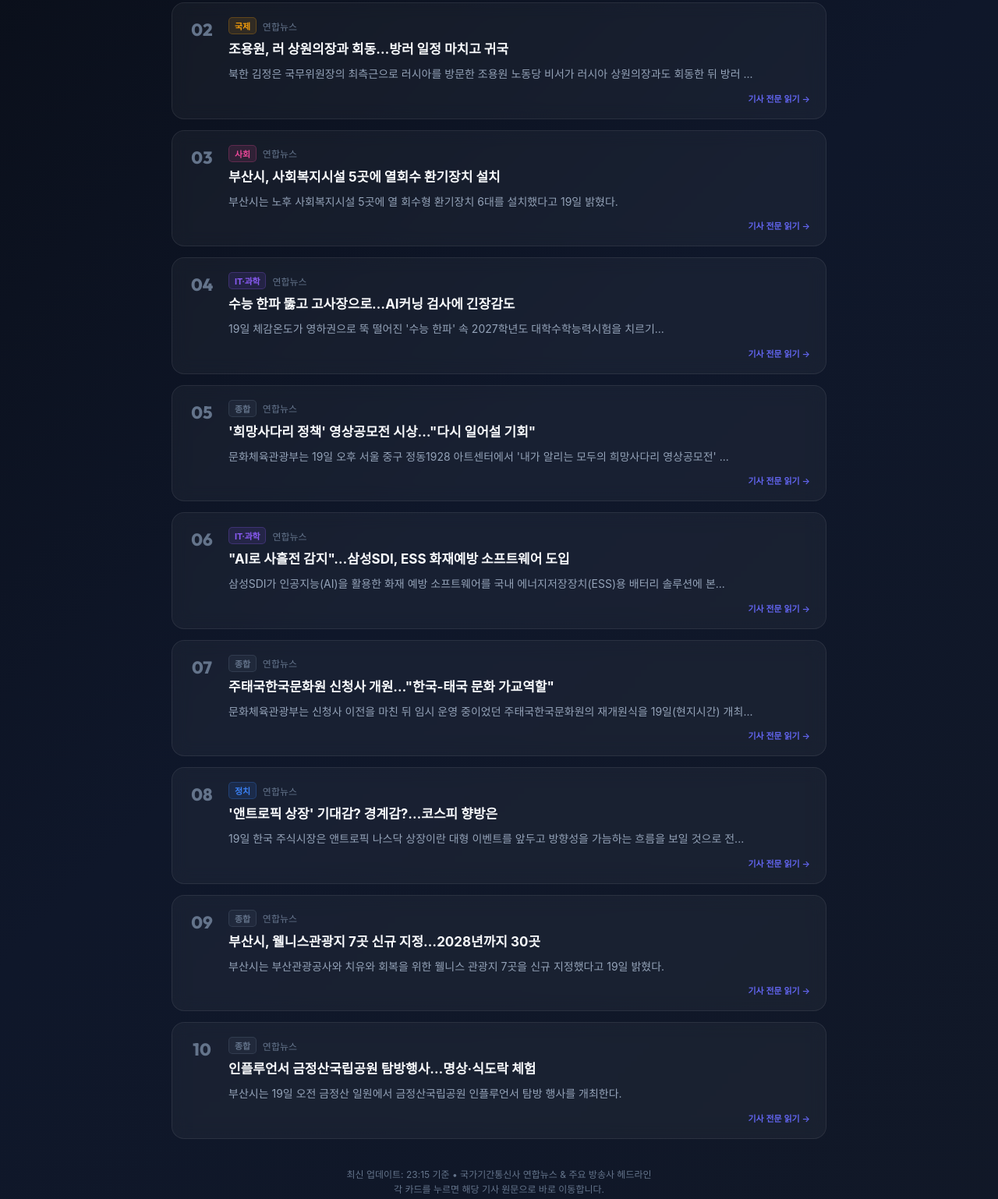
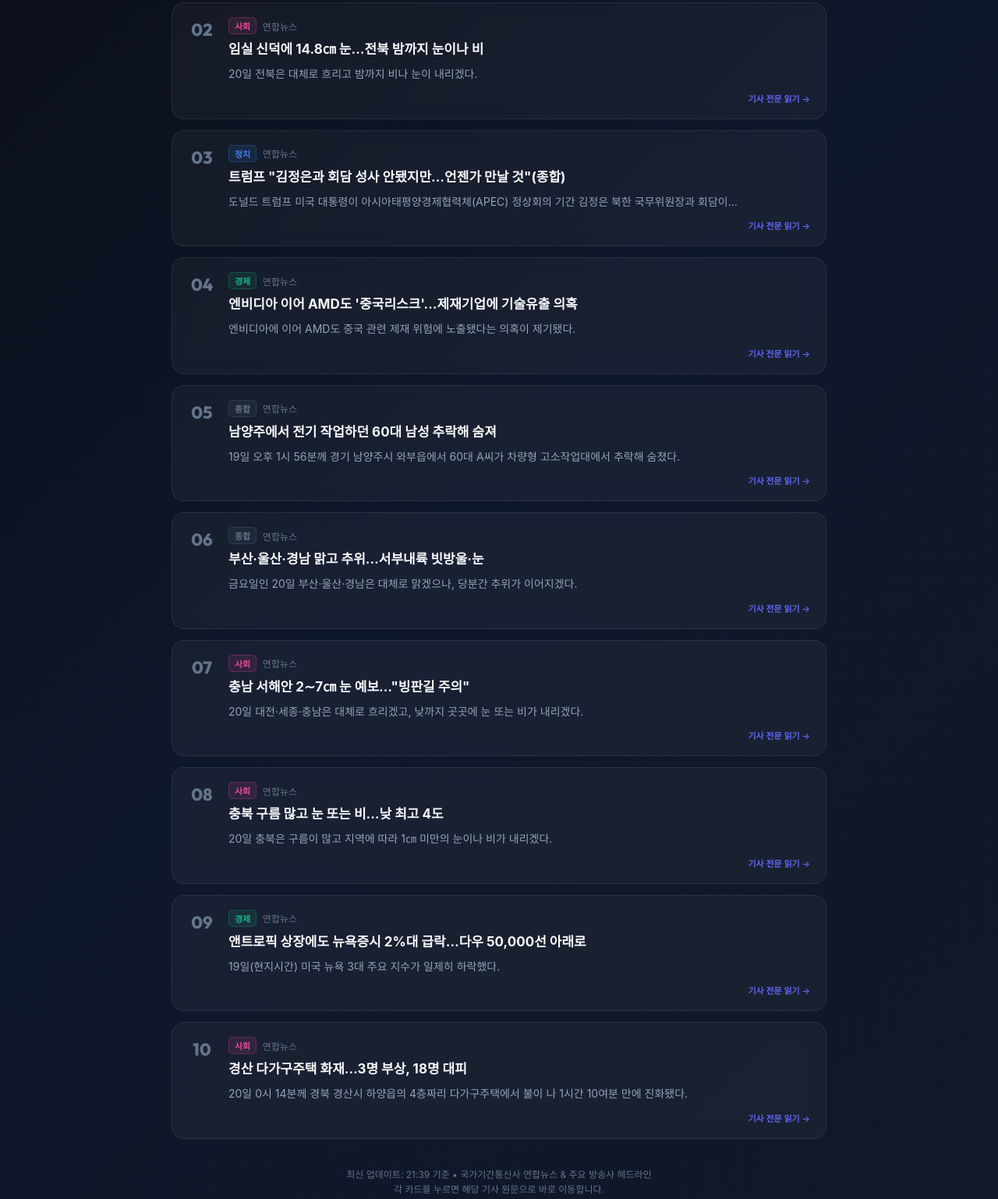
Before and after one commit to dlsgh71/morning-news, a plain HTML site: page index.html in a window 1280 px wide. Shown: the part 423-1961 px from the top of the page at 78% size. Drawn offline with Linux system fonts and the light colour scheme; a web font is replaced by a local one.

Commit message:
Auto-update morning news: 2026-11-19 21:39:05

```diff
--- a/index.html
+++ b/index.html
@@ -9,7 +9,7 @@
     <meta name="apple-mobile-web-app-title" content="10대뉴스">
     <link rel="apple-touch-icon" href="https://cdn-icons-png.flaticon.com/512/3208/3208799.png">
     <link rel="manifest" href="manifest.json">
-    <title>☀️ 10대 뉴스 브리핑 (본문 내용 요약 음성 지원) | 2026년 11월 18일 (수요일)</title>
+    <title>☀️ 10대 뉴스 브리핑 (본문 내용 요약 음성 지원) | 2026년 11월 19일 (목요일)</title>
     <link rel="preconnect" href="https://fonts.googleapis.com">
     <link rel="preconnect" href="https://fonts.gstatic.com" crossorigin>
     <link href="https://fonts.googleapis.com/css2?family=Pretendard:wght@300;400;600;700;800&family=Outfit:wght@400;600;700;800&display=swap" rel="stylesheet">
@@ -384,7 +384,7 @@
     <div class="container">
         <header>
             <div class="header-left">
-                <span class="date-badge">☀️ TODAY'S BRIEFING &bull; 2026년 11월 18일 (수요일)</span>
+                <span class="date-badge">☀️ TODAY'S BRIEFING &bull; 2026년 11월 19일 (목요일)</span>
                 <h1>오늘의 핵심 뉴스 10선</h1>
             </div>
             <div class="header-controls">
@@ -414,47 +414,28 @@
 
         <div class="news-list" id="newsList">
 
-        <div class="news-card" data-category="IT·과학" onclick="window.open('https://www.yna.co.kr/view/AKR20261119000200017', '_blank')">
+        <div class="news-card" data-category="경제" onclick="window.open('https://www.yna.co.kr/view/AKR20261120009100087', '_blank')">
             <div class="card-left">
                 <span class="news-index">01</span>
             </div>
             <div class="card-body">
                 <div class="card-meta">
-                    <span class="badge" style="background-color: #8b5cf620; color: #8b5cf6; border: 1px solid #8b5cf640;">
-                        IT·과학
+                    <span class="badge" style="background-color: #10b98120; color: #10b981; border: 1px solid #10b98140;">
+                        경제
                     </span>
                     <span class="source-tag">연합뉴스</span>
                 </div>
-                <h3 class="news-title">웹서버 &#x27;엔진엑스&#x27;서 치명적 취약점…전세계 웹사이트 30% 비상</h3>
-                <p class="news-summary">전 세계 웹사이트 약 30%에서 사용되는 웹 서버 소프트웨어(SW) &#x27;엔진엑스(NGINX)&#x27;에서 외부 공격자가...</p>
+                <h3 class="news-title">美 용병과 손잡은 아이티 경찰…갱단원 최소 34명 사살</h3>
+                <p class="news-summary">아이티 경찰이 19일(현지시간) 외부 민간군사기업의 지원을 받아 갱단원 최소 34명을 사살했다고 엘살바...</p>
                 <div class="card-footer">
                     <span class="read-more">기사 전문 읽기 →</span>
                 </div>
             </div>
         </div>
 
-        <div class="news-card" data-category="국제" onclick="window.open('https://www.yna.co.kr/view/AKR20261119022100504', '_blank')">
+        <div class="news-card" data-category="사회" onclick="window.open('https://www.yna.co.kr/view/AKR20261120012200055', '_blank')">
             <div class="card-left">
                 <span class="news-index">02</span>
-            </div>
-            <div class="card-body">
-                <div class="card-meta">
-                    <span class="badge" style="background-color: #f59e0b20; color: #f59e0b; border: 1px solid #f59e0b40;">
-                        국제
-                    </span>
-                    <span class="source-tag">연합뉴스</span>
-                </div>
-                <h3 class="news-title">조용원, 러 상원의장과 회동…방러 일정 마치고 귀국</h3>
-                <p class="news-summary">북한 김정은 국무위원장의 최측근으로 러시아를 방문한 조용원 노동당 비서가 러시아 상원의장과도 회동한 뒤 방러 ...</p>
-                <div class="card-footer">
-                    <span class="read-more">기사 전문 읽기 →</span>
-                </div>
-            </div>
-        </div>
-
-        <div class="news-card" data-category="사회" onclick="window.open('https://www.yna.co.kr/view/AKR20261119019800051', '_blank')">
-            <div class="card-left">
-                <span class="news-index">03</span>
             </div>
             <div class="card-body">
                 <div class="card-meta">
@@ -463,34 +444,53 @@
                     </span>
                     <span class="source-tag">연합뉴스</span>
                 </div>
-                <h3 class="news-title">부산시, 사회복지시설 5곳에 열회수 환기장치 설치</h3>
-                <p class="news-summary">부산시는 노후 사회복지시설 5곳에 열 회수형 환기장치 6대를 설치했다고 19일 밝혔다.</p>
+                <h3 class="news-title">임실 신덕에 14.8㎝ 눈…전북 밤까지 눈이나 비</h3>
+                <p class="news-summary">20일 전북은 대체로 흐리고 밤까지 비나 눈이 내리겠다.</p>
                 <div class="card-footer">
                     <span class="read-more">기사 전문 읽기 →</span>
                 </div>
             </div>
         </div>
 
-        <div class="news-card" data-category="IT·과학" onclick="window.open('https://www.yna.co.kr/view/AKR20261119020400053', '_blank')">
+        <div class="news-card" data-category="정치" onclick="window.open('https://www.yna.co.kr/view/AKR20261120006151071', '_blank')">
             <div class="card-left">
-                <span class="news-index">04</span>
+                <span class="news-index">03</span>
             </div>
             <div class="card-body">
                 <div class="card-meta">
-                    <span class="badge" style="background-color: #8b5cf620; color: #8b5cf6; border: 1px solid #8b5cf640;">
-                        IT·과학
+                    <span class="badge" style="background-color: #3b82f620; color: #3b82f6; border: 1px solid #3b82f640;">
+                        정치
                     </span>
                     <span class="source-tag">연합뉴스</span>
                 </div>
-                <h3 class="news-title">수능 한파 뚫고 고사장으로…AI커닝 검사에 긴장감도</h3>
-                <p class="news-summary">19일 체감온도가 영하권으로 뚝 떨어진 &#x27;수능 한파&#x27; 속 2027학년도 대학수학능력시험을 치르기...</p>
+                <h3 class="news-title">트럼프 &quot;김정은과 회담 성사 안됐지만…언젠가 만날 것&quot;(종합)</h3>
+                <p class="news-summary">도널드 트럼프 미국 대통령이 아시아태평양경제협력체(APEC) 정상회의 기간 김정은 북한 국무위원장과 회담이...</p>
                 <div class="card-footer">
                     <span class="read-more">기사 전문 읽기 →</span>
                 </div>
             </div>
         </div>
 
-        <div class="news-card" data-category="종합" onclick="window.open('https://www.yna.co.kr/view/AKR20261119021600005', '_blank')">
+        <div class="news-card" data-category="경제" onclick="window.open('https://www.yna.co.kr/view/AKR20261120009000091', '_blank')">
+            <div class="card-left">
+                <span class="news-index">04</span>
+            </div>
+            <div class="card-body">
+                <div class="card-meta">
+                    <span class="badge" style="background-color: #10b98120; color: #10b981; border: 1px solid #10b98140;">
+                        경제
+                    </span>
+                    <span class="source-tag">연합뉴스</span>
+                </div>
+                <h3 class="news-title">엔비디아 이어 AMD도 &#x27;중국리스크&#x27;…제재기업에 기술유출 의혹</h3>
+                <p class="news-summary">엔비디아에 이어 AMD도 중국 관련 제재 위험에 노출됐다는 의혹이 제기됐다.</p>
+                <div class="card-footer">
+                    <span class="read-more">기사 전문 읽기 →</span>
+                </div>
+            </div>
+        </div>
+
+        <div class="news-card" data-category="종합" onclick="window.open('https://www.yna.co.kr/view/AKR20261120011700060', '_blank')">
             <div class="card-left">
                 <span class="news-index">05</span>
             </div>
@@ -501,36 +501,17 @@
                     </span>
                     <span class="source-tag">연합뉴스</span>
                 </div>
-                <h3 class="news-title">&#x27;희망사다리 정책&#x27; 영상공모전 시상…&quot;다시 일어설 기회&quot;</h3>
-                <p class="news-summary">문화체육관광부는 19일 오후 서울 중구 정동1928 아트센터에서 &#x27;내가 알리는 모두의 희망사다리 영상공모전&#x27; ...</p>
+                <h3 class="news-title">남양주에서 전기 작업하던 60대 남성 추락해 숨져</h3>
+                <p class="news-summary">19일 오후 1시 56분께 경기 남양주시 와부읍에서 60대 A씨가 차량형 고소작업대에서 추락해 숨졌다.</p>
                 <div class="card-footer">
                     <span class="read-more">기사 전문 읽기 →</span>
                 </div>
             </div>
         </div>
 
-        <div class="news-card" data-category="IT·과학" onclick="window.open('https://www.yna.co.kr/view/AKR20261119021700003', '_blank')">
+        <div class="news-card" data-category="종합" onclick="window.open('https://www.yna.co.kr/view/AKR20261120011100052', '_blank')">
             <div class="card-left">
                 <span class="news-index">06</span>
-            </div>
-            <div class="card-body">
-                <div class="card-meta">
-                    <span class="badge" style="background-color: #8b5cf620; color: #8b5cf6; border: 1px solid #8b5cf640;">
-                        IT·과학
-                    </span>
-                    <span class="source-tag">연합뉴스</span>
-                </div>
-                <h3 class="news-title">&quot;AI로 사흘전 감지&quot;…삼성SDI, ESS 화재예방 소프트웨어 도입</h3>
-                <p class="news-summary">삼성SDI가 인공지능(AI)을 활용한 화재 예방 소프트웨어를 국내 에너지저장장치(ESS)용 배터리 솔루션에 본...</p>
-                <div class="card-footer">
-                    <span class="read-more">기사 전문 읽기 →</span>
-                </div>
-            </div>
-        </div>
-
-        <div class="news-card" data-category="종합" onclick="window.open('https://www.yna.co.kr/view/AKR20261119017700005', '_blank')">
-            <div class="card-left">
-                <span class="news-index">07</span>
             </div>
             <div class="card-body">
                 <div class="card-meta">
@@ -539,65 +520,84 @@
                     </span>
                     <span class="source-tag">연합뉴스</span>
                 </div>
-                <h3 class="news-title">주태국한국문화원 신청사 개원…&quot;한국-태국 문화 가교역할&quot;</h3>
-                <p class="news-summary">문화체육관광부는 신청사 이전을 마친 뒤 임시 운영 중이었던 주태국한국문화원의 재개원식을 19일(현지시간) 개최...</p>
+                <h3 class="news-title">부산·울산·경남 맑고 추위…서부내륙 빗방울·눈</h3>
+                <p class="news-summary">금요일인 20일 부산·울산·경남은 대체로 맑겠으나, 당분간 추위가 이어지겠다.</p>
                 <div class="card-footer">
                     <span class="read-more">기사 전문 읽기 →</span>
                 </div>
             </div>
         </div>
 
-        <div class="news-card" data-category="정치" onclick="window.open('https://www.yna.co.kr/view/AKR20261119019300008', '_blank')">
+        <div class="news-card" data-category="사회" onclick="window.open('https://www.yna.co.kr/view/AKR20261120011000063', '_blank')">
             <div class="card-left">
-                <span class="news-index">08</span>
+                <span class="news-index">07</span>
             </div>
             <div class="card-body">
                 <div class="card-meta">
-                    <span class="badge" style="background-color: #3b82f620; color: #3b82f6; border: 1px solid #3b82f640;">
-                        정치
+                    <span class="badge" style="background-color: #ec489920; color: #ec4899; border: 1px solid #ec489940;">
+                        사회
                     </span>
                     <span class="source-tag">연합뉴스</span>
                 </div>
-                <h3 class="news-title">&#x27;앤트로픽 상장&#x27; 기대감? 경계감?…코스피 향방은</h3>
-                <p class="news-summary">19일 한국 주식시장은 앤트로픽 나스닥 상장이란 대형 이벤트를 앞두고 방향성을 가늠하는 흐름을 보일 것으로 전...</p>
+                <h3 class="news-title">충남 서해안 2∼7㎝ 눈 예보…&quot;빙판길 주의&quot;</h3>
+                <p class="news-summary">20일 대전·세종·충남은 대체로 흐리겠고, 낮까지 곳곳에 눈 또는 비가 내리겠다.</p>
                 <div class="card-footer">
                     <span class="read-more">기사 전문 읽기 →</span>
                 </div>
             </div>
         </div>
 
-        <div class="news-card" data-category="종합" onclick="window.open('https://www.yna.co.kr/view/AKR20261119019600051', '_blank')">
+        <div class="news-card" data-category="사회" onclick="window.open('https://www.yna.co.kr/view/AKR20261120010900064', '_blank')">
             <div class="card-left">
-                <span class="news-index">09</span>
+                <span class="news-index">08</span>
             </div>
             <div class="card-body">
                 <div class="card-meta">
-                    <span class="badge" style="background-color: #64748b20; color: #64748b; border: 1px solid #64748b40;">
-                        종합
+                    <span class="badge" style="background-color: #ec489920; color: #ec4899; border: 1px solid #ec489940;">
+                        사회
                     </span>
                     <span class="source-tag">연합뉴스</span>
                 </div>
-                <h3 class="news-title">부산시, 웰니스관광지 7곳 신규 지정…2028년까지 30곳</h3>
-                <p class="news-summary">부산시는 부산관광공사와 치유와 회복을 위한 웰니스 관광지 7곳을 신규 지정했다고 19일 밝혔다.</p>
+                <h3 class="news-title">충북 구름 많고 눈 또는 비…낮 최고 4도</h3>
+                <p class="news-summary">20일 충북은 구름이 많고 지역에 따라 1㎝ 미만의 눈이나 비가 내리겠다.</p>
                 <div class="card-footer">
                     <span class="read-more">기사 전문 읽기 →</span>
                 </div>
             </div>
         </div>
 
-        <div class="news-card" data-category="종합" onclick="window.open('https://www.yna.co.kr/view/AKR20261119019500051', '_blank')">
+        <div class="news-card" data-category="경제" onclick="window.open('https://www.yna.co.kr/view/AKR20261120010700072', '_blank')">
+            <div class="card-left">
+                <span class="news-index">09</span>
+            </div>
+            <div class="card-body">
+                <div class="card-meta">
+                    <span class="badge" style="background-color: #10b98120; color: #10b981; border: 1px solid #10b98140;">
+                        경제
+                    </span>
+                    <span class="source-tag">연합뉴스</span>
+                </div>
+                <h3 class="news-title">앤트로픽 상장에도 뉴욕증시 2%대 급락…다우 50,000선 아래로</h3>
+                <p class="news-summary">19일(현지시간) 미국 뉴욕 3대 주요 지수가 일제히 하락했다.</p>
+                <div class="card-footer">
+                    <span class="read-more">기사 전문 읽기 →</span>
+                </div>
+            </div>
+        </div>
+
+        <div class="news-card" data-category="사회" onclick="window.open('https://www.yna.co.kr/view/AKR20261120010800053', '_blank')">
             <div class="card-left">
                 <span class="news-index">10</span>
             </div>
             <div class="card-body">
                 <div class="card-meta">
-                    <span class="badge" style="background-color: #64748b20; color: #64748b; border: 1px solid #64748b40;">
-                        종합
+                    <span class="badge" style="background-color: #ec489920; color: #ec4899; border: 1px solid #ec489940;">
+                        사회
                     </span>
                     <span class="source-tag">연합뉴스</span>
                 </div>
-                <h3 class="news-title">인플루언서 금정산국립공원 탐방행사…명상·식도락 체험</h3>
-                <p class="news-summary">부산시는 19일 오전 금정산 일원에서 금정산국립공원 인플루언서 탐방 행사를 개최한다.</p>
+                <h3 class="news-title">경산 다가구주택 화재…3명 부상, 18명 대피</h3>
+                <p class="news-summary">20일 0시 14분께 경북 경산시 하양읍의 4층짜리 다가구주택에서 불이 나 1시간 10여분 만에 진화됐다.</p>
                 <div class="card-footer">
                     <span class="read-more">기사 전문 읽기 →</span>
                 </div>
@@ -623,13 +623,13 @@
         </div>
 
         <footer>
-            최신 업데이트: 23:15 기준 &bull; 국가기간통신사 연합뉴스 & 주요 방송사 헤드라인<br>
+            최신 업데이트: 21:39 기준 &bull; 국가기간통신사 연합뉴스 & 주요 방송사 헤드라인<br>
             각 카드를 누르면 해당 기사 원문으로 바로 이동합니다.
         </footer>
     </div>
 
     <script>
-        const newsItems = ["1번 뉴스. [IT·과학] 웹서버 '엔진엑스'서 치명적 취약점…전세계 웹사이트 30% 비상. 주요 내용입니다. 전 세계 웹사이트 약 30%에서 사용되는 웹 서버 소프트웨어(SW) '엔진엑스(NGINX)'에서 외부 공격자가... 보도 연합뉴스.", "2번 뉴스. [국제] 조용원, 러 상원의장과 회동…방러 일정 마치고 귀국. 주요 내용입니다. 북한 김정은 국무위원장의 최측근으로 러시아를 방문한 조용원 노동당 비서가 러시아 상원의장과도 회동한 뒤 방러 ... 보도 연합뉴스.", "3번 뉴스. [사회] 부산시, 사회복지시설 5곳에 열회수 환기장치 설치. 주요 내용입니다. 부산시는 노후 사회복지시설 5곳에 열 회수형 환기장치 6대를 설치했다고 19일 밝혔다. 보도 연합뉴스.", "4번 뉴스. [IT·과학] 수능 한파 뚫고 고사장으로…AI커닝 검사에 긴장감도. 주요 내용입니다. 19일 체감온도가 영하권으로 뚝 떨어진 '수능 한파' 속 2027학년도 대학수학능력시험을 치르기... 보도 연합뉴스.", "5번 뉴스. [종합] '희망사다리 정책' 영상공모전 시상…\"다시 일어설 기회\". 주요 내용입니다. 문화체육관광부는 19일 오후 서울 중구 정동1928 아트센터에서 '내가 알리는 모두의 희망사다리 영상공모전' ... 보도 연합뉴스.", "6번 뉴스. [IT·과학] \"AI로 사흘전 감지\"…삼성SDI, ESS 화재예방 소프트웨어 도입. 주요 내용입니다. 삼성SDI가 인공지능(AI)을 활용한 화재 예방 소프트웨어를 국내 에너지저장장치(ESS)용 배터리 솔루션에 본... 보도 연합뉴스.", "7번 뉴스. [종합] 주태국한국문화원 신청사 개원…\"한국-태국 문화 가교역할\". 주요 내용입니다. 문화체육관광부는 신청사 이전을 마친 뒤 임시 운영 중이었던 주태국한국문화원의 재개원식을 19일(현지시간) 개최... 보도 연합뉴스.", "8번 뉴스. [정치] '앤트로픽 상장' 기대감? 경계감?…코스피 향방은. 주요 내용입니다. 19일 한국 주식시장은 앤트로픽 나스닥 상장이란 대형 이벤트를 앞두고 방향성을 가늠하는 흐름을 보일 것으로 전... 보도 연합뉴스.", "9번 뉴스. [종합] 부산시, 웰니스관광지 7곳 신규 지정…2028년까지 30곳. 주요 내용입니다. 부산시는 부산관광공사와 치유와 회복을 위한 웰니스 관광지 7곳을 신규 지정했다고 19일 밝혔다. 보도 연합뉴스.", "10번 뉴스. [종합] 인플루언서 금정산국립공원 탐방행사…명상·식도락 체험. 주요 내용입니다. 부산시는 19일 오전 금정산 일원에서 금정산국립공원 인플루언서 탐방 행사를 개최한다. 보도 연합뉴스."];
+        const newsItems = ["1번 뉴스. [경제] 美 용병과 손잡은 아이티 경찰…갱단원 최소 34명 사살. 주요 내용입니다. 아이티 경찰이 19일(현지시간) 외부 민간군사기업의 지원을 받아 갱단원 최소 34명을 사살했다고 엘살바... 보도 연합뉴스.", "2번 뉴스. [사회] 임실 신덕에 14.8㎝ 눈…전북 밤까지 눈이나 비. 주요 내용입니다. 20일 전북은 대체로 흐리고 밤까지 비나 눈이 내리겠다. 보도 연합뉴스.", "3번 뉴스. [정치] 트럼프 \"김정은과 회담 성사 안됐지만…언젠가 만날 것\"(종합). 주요 내용입니다. 도널드 트럼프 미국 대통령이 아시아태평양경제협력체(APEC) 정상회의 기간 김정은 북한 국무위원장과 회담이... 보도 연합뉴스.", "4번 뉴스. [경제] 엔비디아 이어 AMD도 '중국리스크'…제재기업에 기술유출 의혹. 주요 내용입니다. 엔비디아에 이어 AMD도 중국 관련 제재 위험에 노출됐다는 의혹이 제기됐다. 보도 연합뉴스.", "5번 뉴스. [종합] 남양주에서 전기 작업하던 60대 남성 추락해 숨져. 주요 내용입니다. 19일 오후 1시 56분께 경기 남양주시 와부읍에서 60대 A씨가 차량형 고소작업대에서 추락해 숨졌다. 보도 연합뉴스.", "6번 뉴스. [종합] 부산·울산·경남 맑고 추위…서부내륙 빗방울·눈. 주요 내용입니다. 금요일인 20일 부산·울산·경남은 대체로 맑겠으나, 당분간 추위가 이어지겠다. 보도 연합뉴스.", "7번 뉴스. [사회] 충남 서해안 2∼7㎝ 눈 예보…\"빙판길 주의\". 주요 내용입니다. 20일 대전·세종·충남은 대체로 흐리겠고, 낮까지 곳곳에 눈 또는 비가 내리겠다. 보도 연합뉴스.", "8번 뉴스. [사회] 충북 구름 많고 눈 또는 비…낮 최고 4도. 주요 내용입니다. 20일 충북은 구름이 많고 지역에 따라 1㎝ 미만의 눈이나 비가 내리겠다. 보도 연합뉴스.", "9번 뉴스. [경제] 앤트로픽 상장에도 뉴욕증시 2%대 급락…다우 50,000선 아래로. 주요 내용입니다. 19일(현지시간) 미국 뉴욕 3대 주요 지수가 일제히 하락했다. 보도 연합뉴스.", "10번 뉴스. [사회] 경산 다가구주택 화재…3명 부상, 18명 대피. 주요 내용입니다. 20일 0시 14분께 경북 경산시 하양읍의 4층짜리 다가구주택에서 불이 나 1시간 10여분 만에 진화됐다. 보도 연합뉴스."];
         let synth = window.speechSynthesis;
         let isSpeaking = false;
         let isPaused = false;
--- a/last_run.json
+++ b/last_run.json
@@ -1 +1 @@
-{"timestamp": 1795043758.1686926, "date": "2026-11-18 23:15:58"}
+{"timestamp": 1795124345.2159617, "date": "2026-11-19 21:39:05"}
```
Also changed, not shown: morning_news.html (+79 -79 lines).
